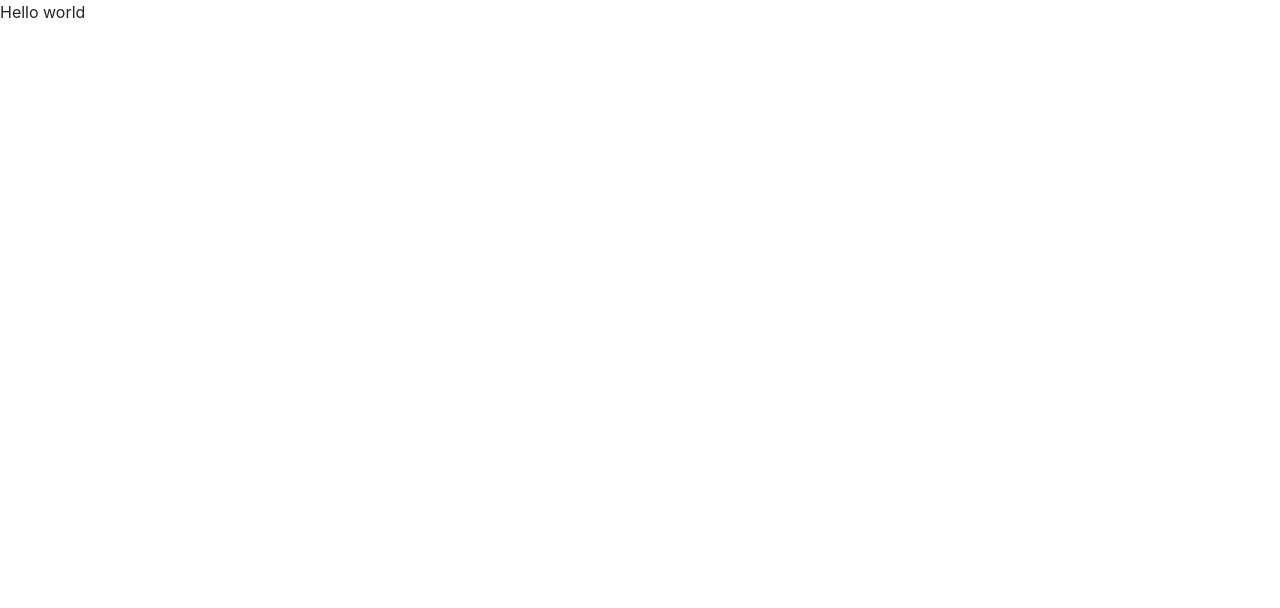
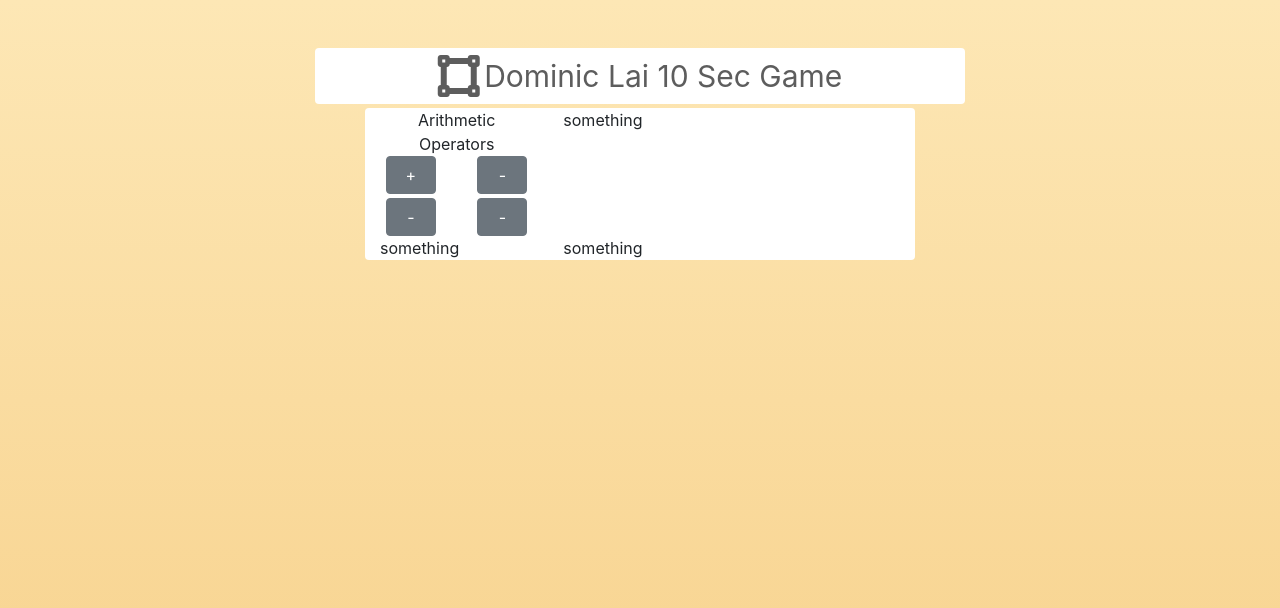
Before and after one commit to dominiclai1983/dominiclai-10-sec-game, a plain HTML site: page index.html in a window 1280 px wide. Drawn offline with nearby package versions, Linux system fonts and the light colour scheme.

Commit message:
rearrange the grid for the project

```diff
--- a/index.html
+++ b/index.html
@@ -19,7 +19,75 @@
   </head>
 
   <body>
-    Hello world
+    <div class="container-fluid title mt-5 rounded">
+      <div class="row">
+        <div class="col-12 text-center">
+          <i class="fas fa-vector-square fa-3x my-1 top-icon"></i>
+          <span class="my-text" style="font-size: 30px;"> Dominic Lai 10 Sec Game</span>
+        </div>
+      </div>
+    </div>
+
+    <div class="container-fluid game mt-1 rounded">
+      <div class="row">
+        <div class="col-4">
+          <div class="row">
+            <div class="col-12 text-center">
+              Arithmetic Operators
+            </div>
+          </div>
+          <!-- button 1st row -->
+          <div class="row">
+            <div class="col-6 text-center">
+              <div class="btn-group-toggle" data-toggle="buttons">
+                <label class="btn ari-btn btn-secondary">
+                  <input type="checkbox" checked>+
+                </label>
+              </div>
+            </div>
+            <div class="col-6 text-center">
+              <div class="btn-group-toggle" data-toggle="buttons">
+                <label class="btn ari-btn btn-secondary">
+                  <input type="checkbox" checked>-
+                </label>
+              </div>
+            </div>
+          </div>
+          <!-- button 2nd row -->
+          <div class="row">
+            <div class="col-6 text-center mt-1">
+              <div class="btn-group-toggle" data-toggle="buttons">
+                <label class="btn ari-btn btn-secondary">
+                  <input type="checkbox" checked>-
+                </label>
+              </div>
+            </div>
+            <div class="col-6 text-center mt-1">
+              <div class="btn-group-toggle" data-toggle="buttons">
+                <label class="btn ari-btn btn-secondary">
+                  <input type="checkbox" checked>-
+                </label>
+              </div>
+            </div>
+          </div>
+        </div>
+
+        <!-- righside -->
+        <div class="col-8">
+          something
+        </div>
+      </div>
+
+      <div class="row">
+        <div class="col-4">
+          something
+        </div>
+        <div class="col-8">
+          something
+        </div>
+      </div>
+    </div>
+
     <script src="script.js"></script>
   </body>
 </html>
--- a/script.js
+++ b/script.js
@@ -0,0 +1,8 @@
+
+
+$(document).ready(function(){
+
+  $(".ari-btn").on('click', function(){
+    $(this).toggleClass("active");
+  })
+})
--- a/style.css
+++ b/style.css
@@ -0,0 +1,29 @@
+html, body {
+  position: relative;
+  height: auto;
+  min-height: 100% !important;
+}
+
+body{
+  background: linear-gradient(#fde7b5, #f7d18b);
+  background-repeat: no-repeat;
+}
+
+.title{
+  background-color: white;
+  max-width: 650px;
+}
+
+.game{
+  background-color: white;
+  max-width: 550px;
+}
+
+.top-icon, .my-text{
+    color: rgba(75, 75, 75, 0.9);
+    vertical-align: middle;
+}
+
+.ari-btn{
+  width: 50px;
+}
```
Also changed, not shown: image/dominic-icon.png (added).
